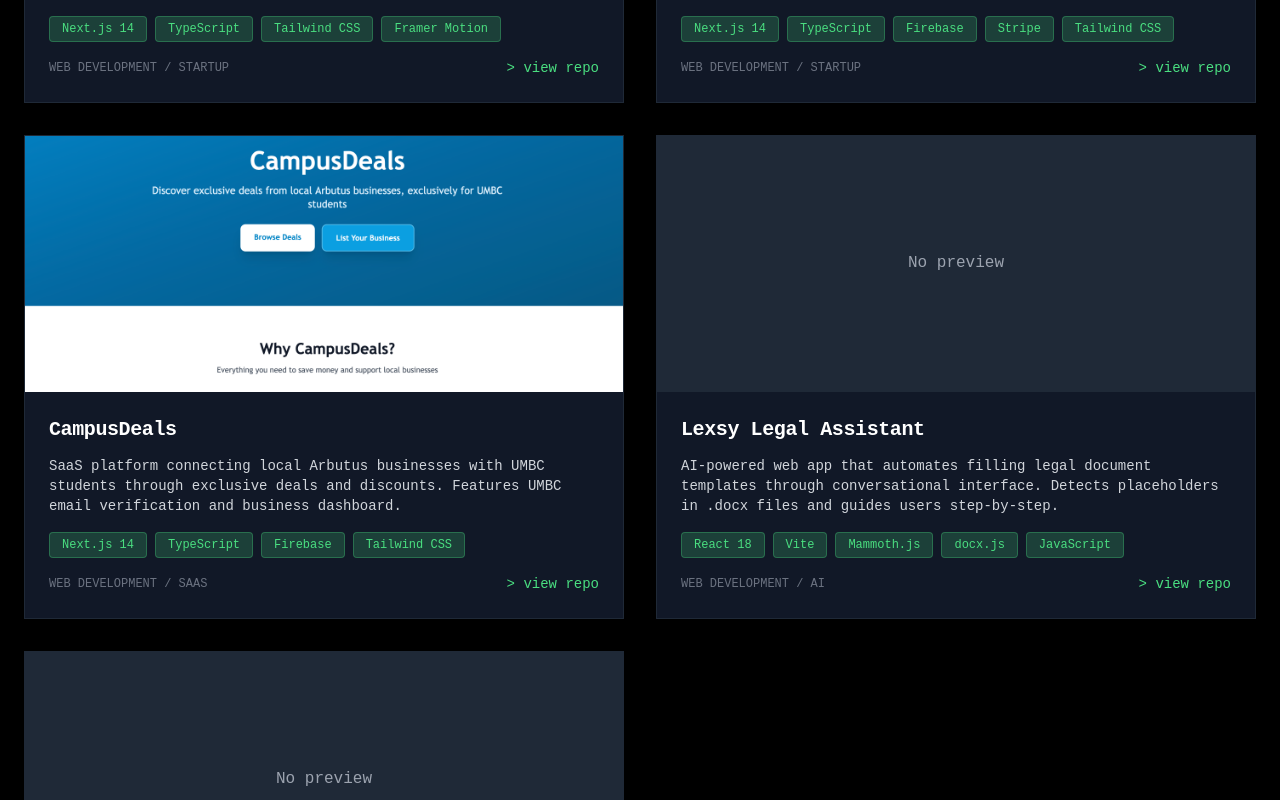
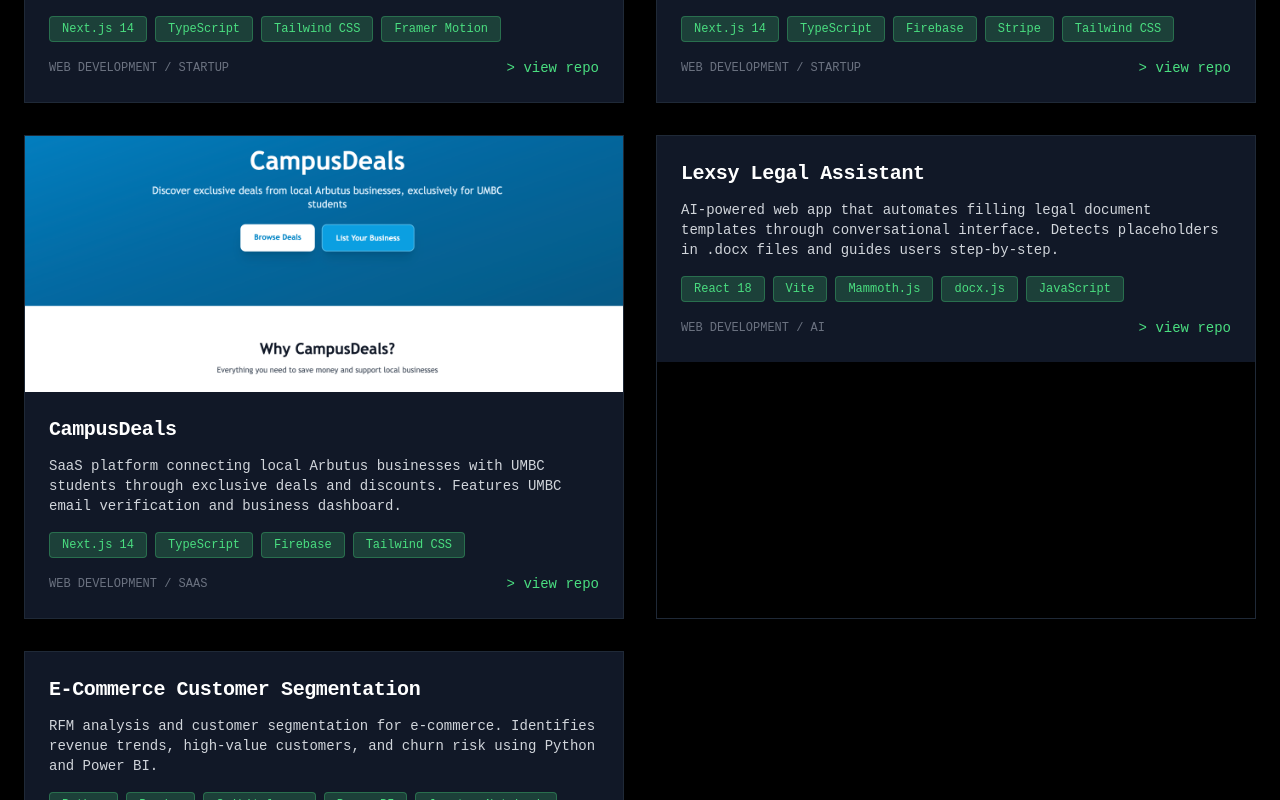
Before and after one commit to SrikarSistla08/MyPortfolio, a Next.js app: page / in a window 1280 px wide. Shown: the part 7680-8480 px from the top of the page. Built offline with nearby package versions, Linux system fonts and the light colour scheme.

Commit message:
Fix: remove empty image containers on projects without screenshots

```diff
--- a/src/app/page.tsx
+++ b/src/app/page.tsx
@@ -745,6 +745,7 @@ const ProjectsShowcase = () => {
               transition={{ duration: 0.2, delay: index * 0.02 }}
               className="group cursor-pointer border border-gray-800 hover:border-green-400 transition-colors duration-200 block"
             >
+              {(project.video || project.image) && (
                 <div className="relative h-64 overflow-hidden">
                   {project.video ? (
                     <video
@@ -755,7 +756,7 @@ const ProjectsShowcase = () => {
                       playsInline
                       className="w-full h-full object-cover transition-opacity duration-200 group-hover:opacity-90"
                     />
-                ) : project.image ? (
+                  ) : (
                     <Image
                       src={project.image}
                       alt={project.title}
@@ -764,10 +765,6 @@ const ProjectsShowcase = () => {
                       loading="lazy"
                       quality={80}
                     />
-                ) : (
-                  <div className="w-full h-full bg-gray-800 flex items-center justify-center">
-                    <span className="text-gray-400 font-mono">No preview</span>
-                  </div>
                   )}
                   <div className="absolute inset-0 bg-black/0 group-hover:bg-black/20 transition-colors duration-200" />
                   <div className="absolute bottom-4 left-4 text-white opacity-0 group-hover:opacity-100 transition-opacity duration-200">
@@ -775,6 +772,7 @@ const ProjectsShowcase = () => {
                     <div className="text-sm font-bold">{project.title}</div>
                   </div>
                 </div>
+              )}
               <div className="p-4 sm:p-6 bg-gray-900">
                 <h3 className="text-lg sm:text-xl font-bold text-white mb-2 sm:mb-3 font-mono leading-tight">{project.title}</h3>
                 <p className="text-gray-300 text-xs sm:text-sm mb-3 sm:mb-4 leading-relaxed">
```
Lines whose indentation alone changed are shown as unchanged.
